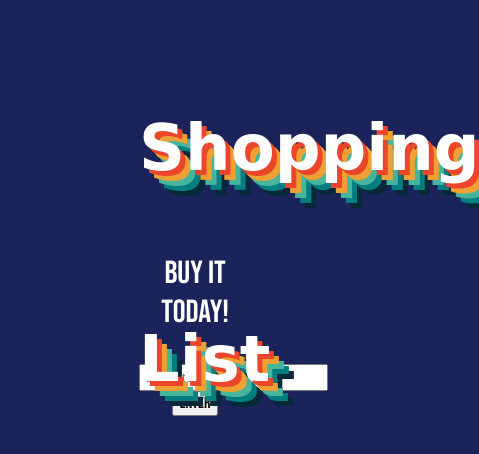
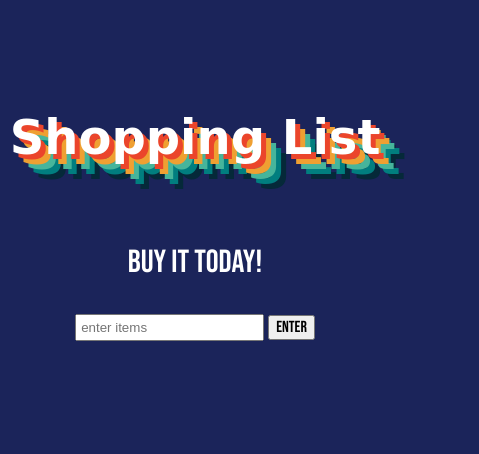
Before and after one commit to patraz/shopping-list, a plain HTML site: page index.html in a window 390 px wide. Shown: the whole page, 479 px wide, since content can reach past the window. Drawn offline with nearby package versions, Linux system fonts and the light colour scheme.

Commit message:
Add files via upload

```diff
--- a/style.css
+++ b/style.css
@@ -1,6 +1,6 @@
 .container {
   margin: auto;
-  width: 30%;
+  width: 100%;
   text-align: center;
 }
 
@@ -16,6 +16,22 @@
                   15px 15px 0px #46b59b,
                   20px 20px 0px #017e7f,
                   25px 25px 0px #052939;
+}
+
+@media screen and (max-width: 600px) {
+  .title {
+    font-size: 3rem;
+    height:25vh;
+    line-height: 25vh;
+    color: white;
+    font-family: 'Niconne', cursive;
+    font-weight: 700;
+    text-shadow: 5px 5px 0px #eb452b,
+                    10px 10px 0px #efa032,
+                    15px 15px 0px #46b59b,
+                    20px 20px 0px #017e7f,
+                    25px 25px 0px #052939;
+  }
 }
 
 .done {
```
